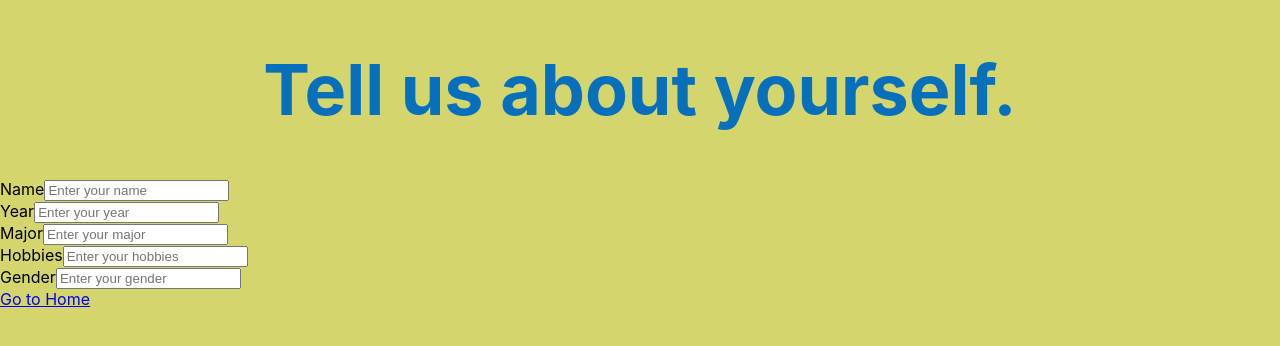
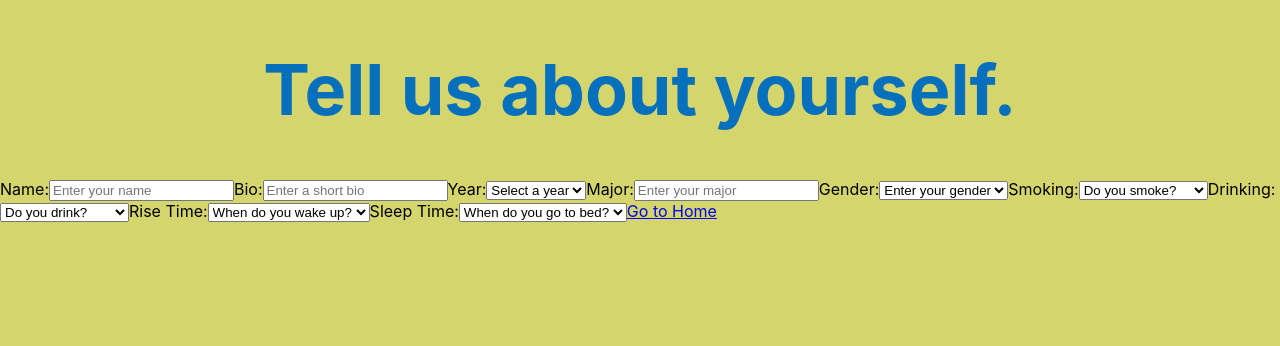
Before and after one commit to Rumeez/Rumeez, a React (Create React App) app: page /userInfo in a window 1280 px wide. Shown: the top 346 px of the page. Built offline with nearby package versions, Linux system fonts and the light colour scheme.

Commit message:
updated user info page with name, bio, year, major, gender, smoke, drink, rise, sleep and dropdowns

```diff
--- a/src/userInfo.tsx
+++ b/src/userInfo.tsx
@@ -1,56 +1,40 @@
-// import React from 'react';
-// import { Link } from 'react-router-dom';
-
-// function UserInfo() {
-//   return (
-//     <div>
-//       <h1>Tell us about yourself.</h1>
-//       <h2>Name</h2>
-//       {/* Your user information content goes here */}
-
-//       {/* Add a link to navigate back to the home page */}
-//       <Link to="/">Go to Home</Link>
-//     </div>
-//   );
-// }
-
-// export default UserInfo;
-
-// UserInfo.tsx
-
-// UserInfo.tsx
-
-// UserInfo.tsx
-
 import React, { useState, ChangeEvent } from 'react';
 import { Link } from 'react-router-dom';
-import InputField from './InputField'; // Correct the path if needed
 
 function UserInfo() {
   const [name, setName] = useState('');
+  const [bio, setBio] = useState('');
   const [year, setYear] = useState('');
   const [major, setMajor] = useState('');
-  const [hobbies, setHobbies] = useState('');
   const [gender, setGender] = useState('');
+  const [smoke, setSmoke] = useState('');
+  const [drink, setDrink] = useState('');
+  const [rise, setRise] = useState('');
+  const [sleep, setSleep] = useState('');
 
-  const handleInputChange = (event: ChangeEvent<HTMLInputElement>) => {
+  // Event handler for dropdown changes
+  const handleInputChange = (event: ChangeEvent<HTMLSelectElement>) => {
     const { name, value } = event.target;
 
+    // Update the state based on the dropdown that changed
     switch (name) {
-      case 'name':
-        setName(value);
-        break;
       case 'year':
         setYear(value);
         break;
-      case 'major':
-        setMajor(value);
-        break;
-      case 'hobbies':
-        setHobbies(value);
-        break;
       case 'gender':
         setGender(value);
+        break;
+      case 'smoke':
+        setSmoke(value);
+        break;
+      case 'drink':
+        setDrink(value);
+        break;
+      case 'rise':
+        setRise(value);
+        break;
+      case 'sleep':
+        setSleep(value);
         break;
       default:
         break;
@@ -60,12 +44,95 @@ function UserInfo() {
   return (
     <div>
       <h1>Tell us about yourself.</h1>
-      <InputField label="Name" name="name" value={name} onChange={handleInputChange} placeholder="Enter your name" />
-      <InputField label="Year" name="year" value={year} onChange={handleInputChange} placeholder="Enter your year" />
-      <InputField label="Major" name="major" value={major} onChange={handleInputChange} placeholder="Enter your major" />
-      <InputField label="Hobbies" name="hobbies" value={hobbies} onChange={handleInputChange} placeholder="Enter your hobbies" />
-      <InputField label="Gender" name="gender" value={gender} onChange={handleInputChange} placeholder="Enter your gender" />
 
+      {/* Text input for Name */}
+      <label htmlFor="name">Name:</label>
+      <input type="text" name="name" id="name" value={name} onChange={(e) => setName(e.target.value)} placeholder="Enter your name" />
+
+      {/* Test input for Bio */}
+      <label htmlFor="bio">Bio:</label>
+      <input type="text" name="bio" id="bio" value={bio} onChange={(e) => setBio(e.target.value)} placeholder="Enter a short bio" />
+
+      {/* Dropdown for Year */}
+      <label htmlFor="year">Year:</label>
+      <select name="year" id="year" value={year} onChange={handleInputChange}>
+        <option value="" disabled selected>
+          Select a year
+        </option>
+        <option value="freshman">Freshman</option>
+        <option value="sophomore">Sophomore</option>
+        <option value="junior">Junior</option>
+        <option value="senior">Senior</option>
+      </select>
+
+      {/* Text input for Major */}
+      <label htmlFor="major">Major:</label>
+      <input type="text" name="major" id="major" value={major} onChange={(e) => setMajor(e.target.value)} placeholder="Enter your major" />
+
+      {/* dropdown for gender*/}
+      <label htmlFor="gender">Gender:</label>
+      <select name="gender" id="gender" value={gender} onChange={handleInputChange}>
+        <option value="" disabled selected>
+          Enter your gender
+        </option>
+        <option value="female">Female</option>
+        <option value="male">Male</option>
+        <option value="nonbinary">Nonbinary</option>
+      </select>
+
+      {/* dropdwon for smoking */}
+      <label htmlFor="smoke">Smoking:</label>
+      <select name="smoke" id="smoke" value={smoke} onChange={handleInputChange}>
+        <option value="" disabled selected>
+          Do you smoke?
+        </option>
+        <option value="often">Often</option>
+        <option value="never">Never</option>
+        <option value="sometimes">Sometimes/I'll ask</option>
+      </select>
+
+      {/* dropdwon for drinking */}
+      <label htmlFor="drink">Drinking:</label>
+      <select name="drink" id="drink" value={drink} onChange={handleInputChange}>
+        <option value="" disabled selected>
+          Do you drink?
+        </option>
+        <option value="often">Often</option>
+        <option value="never">Never</option>
+        <option value="sometimes">Sometimes/I'll ask</option>
+      </select>
+
+      {/*dropdown for rise */}
+      <label htmlFor="rise">Rise Time:</label>
+      <select name="rise" id="rise" value={rise} onChange={handleInputChange}>
+        <option value="" disabled selected>
+          When do you wake up?
+        </option>
+        <option value="5">5 am</option>
+        <option value="6">6 am</option>
+        <option value="7">7 am</option>
+        <option value="8">8 am</option>
+        <option value="9">9 am</option>
+        <option value="10">10 am</option>
+        <option value="11">11 am</option>
+        <option value="12">12 pm</option>
+      </select>
+
+      {/*dropdown for sleep */}
+      <label htmlFor="sleep">Sleep Time:</label>
+      <select name="sleep" id="sleep" value={sleep} onChange={handleInputChange}>
+        <option value="" disabled selected>
+          When do you go to bed?
+        </option>
+        <option value="8">8 pm</option>
+        <option value="9">9 pm</option>
+        <option value="10">10 pm</option>
+        <option value="11">11 pm</option>
+        <option value="12">12 am</option>
+        <option value="1">1 am</option>
+        <option value="2">2 am</option>
+        <option value="3">3 am</option>
+      </select>
       {/* Your user information content goes here */}
 
       {/* Add a link to navigate back to the home page */}
```
Also changed, not shown: src/App.tsx (+0 -48 lines), 14 other files (tests, documents, lock files or other folders).
